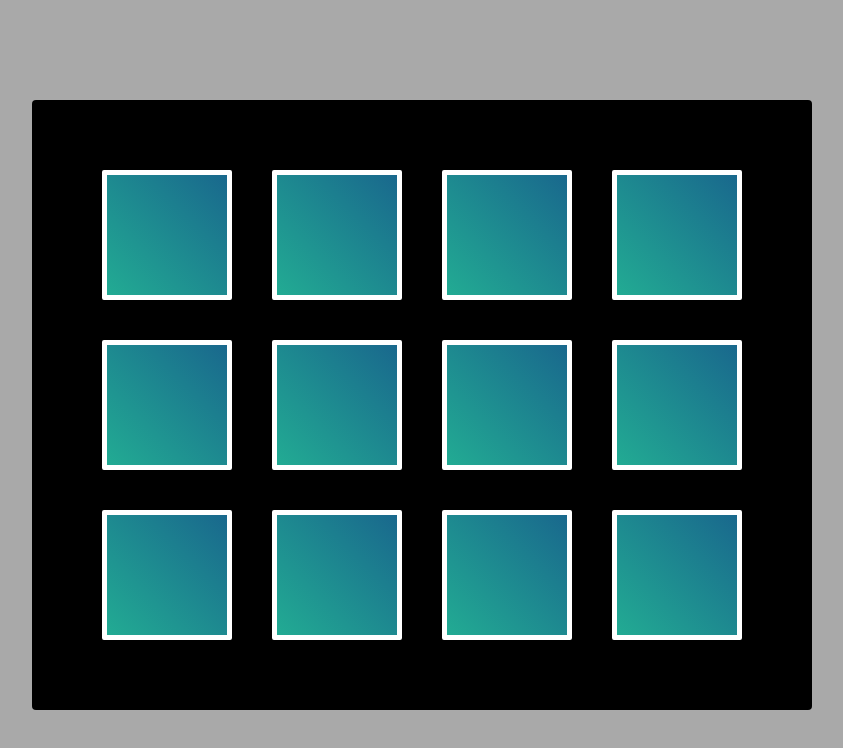
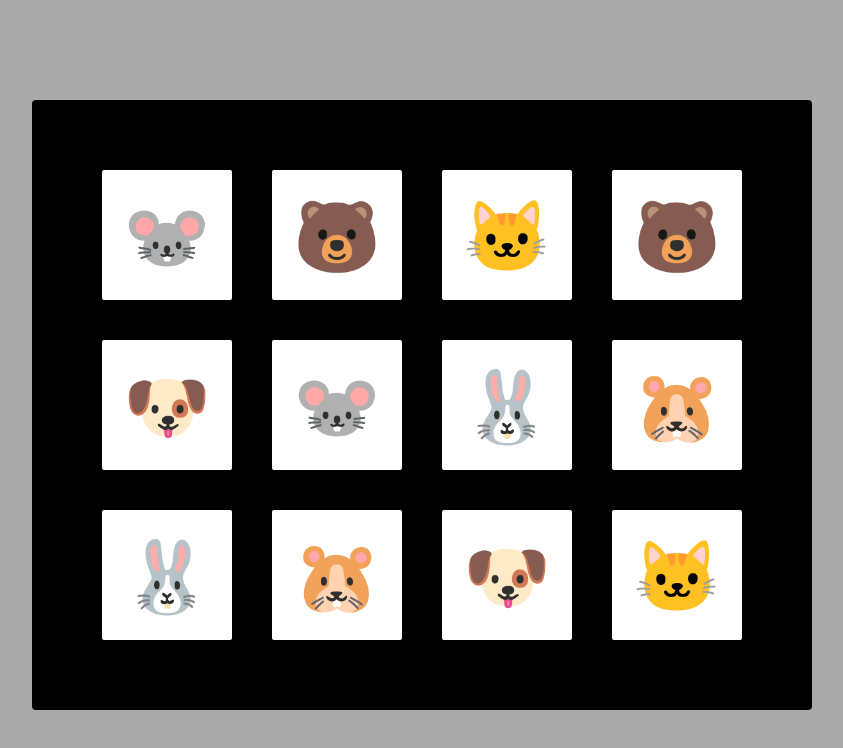
Before and after one commit to Gorkiy/memoji, a React (Create React App) app: page / in a window 1280 px wide. Shown: the top 748 px of the page, without its empty margins (218-1061 px from the left). Built offline with nearby package versions, Linux system fonts and the light colour scheme.

Commit message:
Add flip card effect

```diff
--- a/package.json
+++ b/package.json
@@ -3,7 +3,9 @@
   "version": "0.1.0",
   "private": true,
   "dependencies": {
+    "lodash": "^4.17.15",
     "react": "^16.8.6",
+    "react-card-flip": "^0.8.1",
     "react-dom": "^16.8.6",
     "react-scripts": "3.0.1"
   },
--- a/src/components/App.js
+++ b/src/components/App.js
@@ -1,17 +1,22 @@
 import React, { Component } from 'react';
 import Card from './Card';
+import { shuffle } from 'lodash';
+
+const emojis = ['🐶', '🐶', '🐱', '🐱', '🐭', '🐭', '🐹', '🐹', '🐰', '🐰', '🐻', '🐻'];
 
 class App extends Component {
   state = {
     gameStarted: false,
-    fieldSize: 12
+    fieldSize: 12,
+    cards: shuffle(emojis)
   };
 
   renderGameField(size) {
     let template = [];
     for (let i = 0; i < size; i++) {
-      template.push(<Card key={i}/>);
+      template.push(<Card key={i} id={i} cardFace={this.state.cards[i]}/>);
     }
+    console.log(template);
     return template;
   }
 
--- a/src/components/Card.js
+++ b/src/components/Card.js
@@ -1,10 +1,32 @@
 import React, { Component } from 'react';
+import ReactCardFlip from 'react-card-flip';
+import CardFront from './CardFront';
+import CardBack from './CardBack';
 
 class Card extends Component {
+  constructor(props) {
+    super(props);
+    this.state = {
+      isFlipped: false,
+      isMatched: false
+    }
+    this.handleClick = this.handleClick.bind(this);
+  }
+
+  handleClick(e) {
+    if (!this.state.isFlipped) {
+      this.setState(prevState => ({ isFlipped: !prevState.isFlipped }));
+    }
+  }
 
   render() {
     return (
-      <div className="game-field__card"></div>
+      <div className="game-field__tile">
+        <ReactCardFlip isFlipped={this.state.isFlipped} flipDirection="horizontal">
+          <CardFront key="back" onClick={this.handleClick} cardFace={this.props.cardFace} />
+          <CardBack key="front" onClick={this.handleClick} />
+        </ReactCardFlip>
+      </div>
     );
   }
 }
--- /dev/null
+++ b/src/components/CardBack.js
@@ -0,0 +1,13 @@
+import React, { Component } from 'react';
+
+class CardBack extends Component {
+
+  render() {
+    return (
+      <div className="card card_back" onClick={this.props.onClick}>
+      </div>
+    );
+  }
+}
+
+export default CardBack;
--- /dev/null
+++ b/src/components/CardFront.js
@@ -0,0 +1,14 @@
+import React, { Component } from 'react';
+
+class CardFront extends Component {
+
+  render() {
+    return (
+      <div className="card card_front" onClick={this.props.onClick}>
+        {this.props.cardFace}
+      </div>
+    );
+  }
+}
+
+export default CardFront;
--- a/src/index.css
+++ b/src/index.css
@@ -1,3 +1,13 @@
+html {
+  box-sizing: border-box;
+}
+
+*,
+*::before,
+*::after {
+  box-sizing: inherit;
+}
+
 body {
   margin: 0;
   font-family: -apple-system, BlinkMacSystemFont, "Segoe UI", "Roboto", "Oxygen",
@@ -8,28 +18,37 @@ body {
   background-color: darkgrey;
 }
 
-code {
-  font-family: source-code-pro, Menlo, Monaco, Consolas, "Courier New",
-    monospace;
-}
-
 .game-field {
   margin: 100px auto;
   padding: 50px;
   display: flex;
   flex-wrap: wrap;
   justify-content: space-between;
-  width: 680px;
+  width: 780px;
   border-radius: 4px;
   background-color: black;
 }
 
-.game-field__card {
+.game-field__tile {
   margin: 20px;
+}
+
+.card {
+  display: flex;
+  justify-content: center;
+  align-items: center;
   width: 130px;
   height: 130px;
-  background-image: linear-gradient(to top right, #22AB93, #19688D);
-  box-sizing: border-box;
   border: 5px solid white;
   border-radius: 2px;
 }
+
+.card_back {
+  background-image: linear-gradient(to top right, #22AB93, #19688D);
+}
+
+.card_front {
+  font-size: 70px;
+  background-color: white;
+  text-align: center;
+}
```
Also changed, not shown: 1 other file (tests, documents, lock files or other folders).
